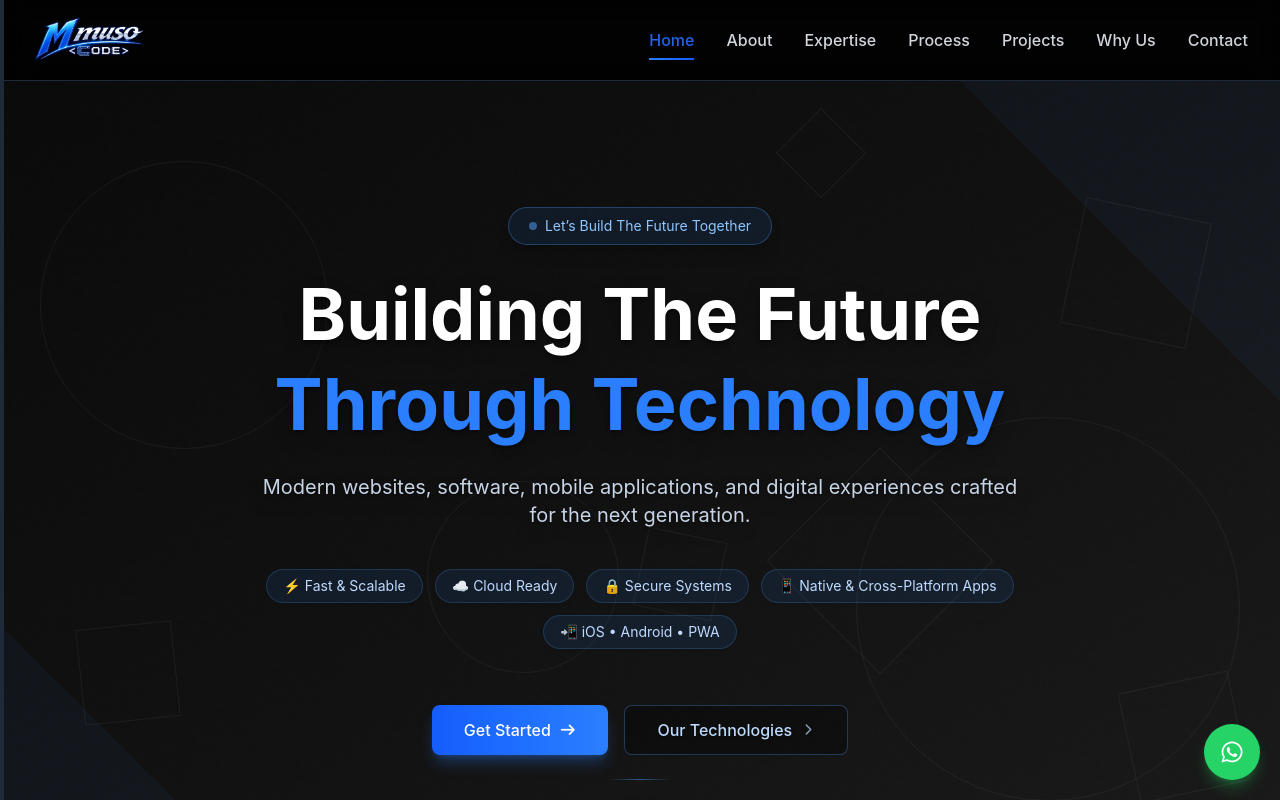
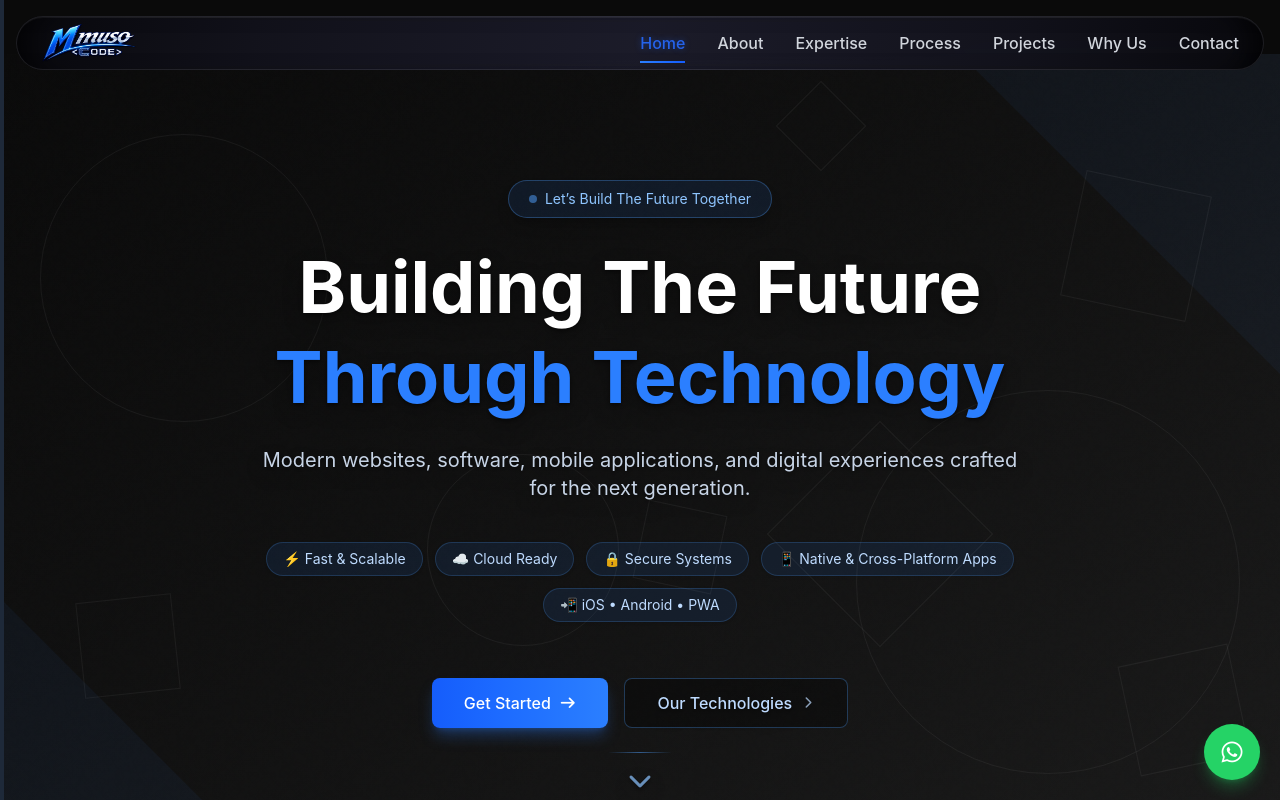
Before and after one commit to makekemba-cloud/mmuso-code, a Vue app: page / in a window 1280 px wide. Shown: the top 800 px of the page. Built offline with nearby package versions, Linux system fonts and the light colour scheme.

Commit message:
nav n links

```diff
--- a/index.html
+++ b/index.html
@@ -76,13 +76,10 @@
       },
 
       "sameAs": [
-        "https://github.com/makekemba-cloud",
-        "https://linkedin.com/in/makekemba-vhutali",
-        "https://x.com/Makekembavhutal",
-        "https://www.instagram.com/mmuso.0/",
-        "https://www.facebook.com/Mmuso.0",
-        "https://www.youtube.com/@makekembavhutali6820",
-        "https://www.tiktok.com/@makekemba_vhutali"
+        "https://linkedin.com/company/mmusocode",
+        "https://www.instagram.com/mmusocode/",
+        "https://www.facebook.com/mmusocode",
+        "https://wa.me/27791189866"
       ],
 
       "knowsAbout": [
--- a/src/components/Contact.vue
+++ b/src/components/Contact.vue
@@ -18,7 +18,7 @@ async function handleSubmit() {
   sending.value = true
 
   try {
-    const response = await fetch('/api/send-email', {
+    const response = await fetch('/api/contact', {
       method: 'POST',
       headers: { 'Content-Type': 'application/json' },
       body: JSON.stringify(form.value),
@@ -48,13 +48,10 @@ const contactInfo = [
 ]
 
 const socials = [
-  { icon: 'fas fa-envelope',    href: 'mailto:info@mmusocode.co.za',               label: 'Email',     color: 'hover:text-red-400 hover:border-red-400' },
-  { icon: 'fab fa-linkedin-in', href: 'https://linkedin.com/in/makekemba-vhutali', label: 'LinkedIn',  color: 'hover:text-blue-400 hover:border-blue-400' },
-  { icon: 'fab fa-github',      href: 'https://github.com/makekemba-cloud',        label: 'GitHub',    color: 'hover:text-gray-300 hover:border-gray-300' },
-  { icon: 'fab fa-twitter',     href: 'https://x.com/Makekembavhutal',             label: 'Twitter',   color: 'hover:text-sky-400 hover:border-sky-400' },
+  { icon: 'fab fa-linkedin-in', href: 'https://linkedin.com/company/mmusocode', label: 'LinkedIn',  color: 'hover:text-blue-400 hover:border-blue-400' },
   { icon: 'fab fa-whatsapp',    href: 'https://wa.me/27791189866',                 label: 'WhatsApp',  color: 'hover:text-green-400 hover:border-green-400' },
   { icon: 'fab fa-facebook-f',  href: 'https://www.facebook.com/mmusocode',          label: 'Facebook',  color: 'hover:text-blue-500 hover:border-blue-500' },
-  { icon: 'fab fa-instagram',   href: 'https://www.instagram.com/mmuso.0/',        label: 'Instagram', color: 'hover:text-pink-400 hover:border-pink-400' },
+  { icon: 'fab fa-instagram',   href: 'https://www.instagram.com/mmusocode/',        label: 'Instagram', color: 'hover:text-pink-400 hover:border-pink-400' },
 ]
 
 const mapSrc = 'https://www.google.com/maps/embed?pb=!1m18!1m12!1m3!1d3485.9946888039303!2d30.30841997509711!3d-23.18999477905678!2m3!1f0!2f0!3f0!3m2!1i1024!2i768!4f13.1!3m3!1m2!1s0x1ec5d31484f30f49%3A0xf221773a72793c82!2s341%20Makekemba!5e1!3m2!1sen!2sza!4v1772999661032!5m2!1sen!2sza'
--- a/src/components/Footer.vue
+++ b/src/components/Footer.vue
@@ -14,11 +14,11 @@ const navLinks = [
 
 // Social links
 const socials = [
-  { icon: 'fab fa-github',      href: 'https://github.com/makekemba-cloud',        label: 'GitHub' },
-  { icon: 'fab fa-linkedin-in', href: 'https://linkedin.com/in/makekemba-vhutali', label: 'LinkedIn' },
-  { icon: 'fab fa-twitter',     href: 'https://x.com/Makekembavhutal',             label: 'Twitter' },
-  { icon: 'fab fa-instagram',   href: 'https://www.instagram.com/mmuso.0/',        label: 'Instagram' },
-  { icon: 'fab fa-facebook-f',  href: 'https://www.facebook.com/mmusocode',          label: 'Facebook' },
+   { icon: 'fab fa-linkedin-in', href: 'https://linkedin.com/company/mmusocode', label: 'LinkedIn',  color: 'hover:text-blue-400 hover:border-blue-400' },
+  { icon: 'fab fa-whatsapp',    href: 'https://wa.me/27791189866',                 label: 'WhatsApp',  color: 'hover:text-green-400 hover:border-green-400' },
+  { icon: 'fab fa-facebook-f',  href: 'https://www.facebook.com/mmusocode',          label: 'Facebook',  color: 'hover:text-blue-500 hover:border-blue-500' },
+  { icon: 'fab fa-instagram',   href: 'https://www.instagram.com/mmusocode/',        label: 'Instagram', color: 'hover:text-pink-400 hover:border-pink-400' },
+
 ]
 
 // Scroll-to-top logic
@@ -109,7 +109,14 @@ function scrollToTop() {
           <router-link to="/registration" class="text-gray-500 transition-all duration-300 hover:text-[#2563EB] hover:-translate-y-0.5 active:text-[#2563EB]">Registration</router-link>
         </div>
 
-        <p class="text-[11px] sm:text-xs text-gray-600">Built with Vue 3 + TypeScript + Tailwind CSS</p>
+        <!-- Built with tech stack – each "+" is a link to admin login -->
+        <p class="text-[11px] sm:text-xs text-gray-600">
+          Built with Vue 3
+          <router-link to="/admin/login" class="admin-login-link">+</router-link>
+          TypeScript
+          <router-link to="/admin/login" class="admin-login-link">+</router-link>
+          Tailwind CSS
+        </p>
       </div>
 
       <!-- Row 2: Founder credit + Registration number - mobile responsive -->
--- a/src/components/Nav.vue
+++ b/src/components/Nav.vue
@@ -173,14 +173,15 @@ onUnmounted(() => {
     ></div>
   </div>
 
-  <!-- Navigation Bar -->
-  <nav class="border-b border-gray-800 bg-black/80 backdrop-blur-md sticky top-0 z-50 transition-all duration-300">
-    <div class="max-w-7xl mx-auto px-4 sm:px-6 lg:px-8 py-4 flex items-center justify-between">
+  <!-- Floating Cylinder Navigation Bar -->
+  <nav class="floating-nav sticky top-4 mx-auto w-[calc(100%-2rem)] max-w-7xl z-50 transition-all duration-300 hover:scale-[1.02] hover:shadow-2xl hover:shadow-blue-500/20">
+    <!-- Inner container with flex layout -->
+    <div class="w-full flex items-center justify-between px-5 py-1.5 md:px-6">
 
-      <!-- Logo -->
+      <!-- Logo with hover effect -->
       <a
         href="#"
-        class="block transition-transform duration-300 hover:scale-105"
+        class="block transition-all duration-300 hover:scale-105 hover:drop-shadow-lg"
         @click.prevent="navigateToSection('home')"
       >
         <img
@@ -190,16 +191,19 @@ onUnmounted(() => {
         >
       </a>
 
-      <!-- Desktop Navigation -->
+      <!-- Desktop Navigation Links with enhanced hover -->
       <div class="hidden md:flex items-center space-x-8 text-gray-300 font-medium">
         <a
-          v-for="item in navItems"
-          :key="item.id"
-          href="#"
-          class="relative hover:text-[#2563EB] transition-all duration-300"
-          :class="{ 'text-[#2563EB]': activeSection === item.id && route.path === '/' }"
-          @click.prevent="navigateToSection(item.id)"
-        >
+         v-for="item in navItems"
+  :key="item.id"
+  href="#"
+  class="nav-link relative hover:text-[#2563EB] transition-all duration-300"
+  :class="{
+    'text-[#2563EB]': activeSection === item.id && route.path === '/',
+    'active': activeSection === item.id && route.path === '/'
+  }"
+  @click.prevent="navigateToSection(item.id)"
+>
           {{ item.label }}
           <span
             v-if="route.path === '/'"
@@ -209,9 +213,9 @@ onUnmounted(() => {
         </a>
       </div>
 
-      <!-- Mobile Toggle Button -->
+      <!-- Mobile Toggle Button with hover effect -->
       <button
-        class="md:hidden text-gray-400 hover:text-white transition-all duration-300"
+        class="md:hidden text-gray-400 hover:text-white transition-all duration-300 hover:scale-110"
         @click="toggleMobile"
         aria-label="Toggle menu"
       >
@@ -220,7 +224,7 @@ onUnmounted(() => {
 
     </div>
 
-    <!-- Mobile Dropdown Menu -->
+    <!-- Mobile Dropdown Menu with smooth animation -->
     <Transition
       enter-active-class="transition duration-200 ease-out"
       enter-from-class="opacity-0 -translate-y-2 scale-95"
@@ -255,7 +259,82 @@ onUnmounted(() => {
 
 <style scoped>
 .logo-img {
-  max-height: 48px;
+  max-height: 40px;   /* keeps the navbar thin */
   width: auto;
+  transition: transform 0.2s ease;
+}
+
+/* Floating Cylinder Navigation – Wide & Thin */
+.floating-nav {
+  /* Cylinder tube background with soft gradient */
+  background: linear-gradient(105deg,
+    rgba(10, 10, 15, 0.92) 0%,
+    rgba(20, 20, 30, 0.92) 20%,
+    rgba(30, 30, 45, 0.92) 50%,
+    rgba(20, 20, 30, 0.92) 80%,
+    rgba(10, 10, 15, 0.92) 100%
+  );
+  backdrop-filter: blur(16px);
+  border-radius: 80px;   /* soft tube ends */
+
+  /* Inner shadows for "caved sides" cylinder look */
+  box-shadow: inset 30px 0 30px -20px rgba(0, 0, 0, 0.7),
+              inset -30px 0 30px -20px rgba(0, 0, 0, 0.7),
+              inset 0 1px 0 0 rgba(255, 255, 255, 0.08);
+
+  border: 1px solid rgba(255, 255, 255, 0.08);
+  transition: all 0.3s cubic-bezier(0.2, 0.9, 0.4, 1.1);
+}
+
+/* Blue lining (glow + border) on hover */
+.floating-nav:hover {
+  box-shadow: inset 25px 0 25px -18px rgba(0, 0, 0, 0.5),
+              inset -25px 0 25px -18px rgba(0, 0, 0, 0.5),
+              0 0 0 2px rgba(37, 99, 235, 0.8);   /* ← blue lining */
+  background: linear-gradient(105deg,
+    rgba(15, 15, 22, 0.98) 0%,
+    rgba(25, 25, 38, 0.98) 20%,
+    rgba(35, 35, 52, 0.98) 50%,
+    rgba(25, 25, 38, 0.98) 80%,
+    rgba(15, 15, 22, 0.98) 100%
+  );
+  border-color: rgba(37, 99, 235, 0.3);
+}
+
+/* Individual nav link styles */
+.nav-link {
+  position: relative;
+  font-weight: 500;
+  transition: all 0.2s ease;
+}
+
+.nav-link:hover {
+  transform: translateY(-1px);
+  text-shadow: 0 0 8px rgba(37, 99, 235, 0.5);
+}
+
+/* Active link text glow (replaces invalid selector) */
+.nav-link.active {
+  text-shadow: 0 0 6px rgba(37, 99, 235, 0.4);
+}
+
+/* Mobile menu button active effect */
+button:active {
+  transform: scale(0.95);
+}
+
+/* Responsive tweaks */
+@media (max-width: 768px) {
+  .floating-nav {
+    border-radius: 60px;
+  }
+  .logo-img {
+    max-height: 32px;
+  }
+}
+
+/* Mobile dropdown backdrop */
+.md\:hidden .rounded-2xl {
+  backdrop-filter: blur(20px);
 }
 </style>
```
Also changed, not shown: 1 other file (tests, documents, lock files or other folders).
